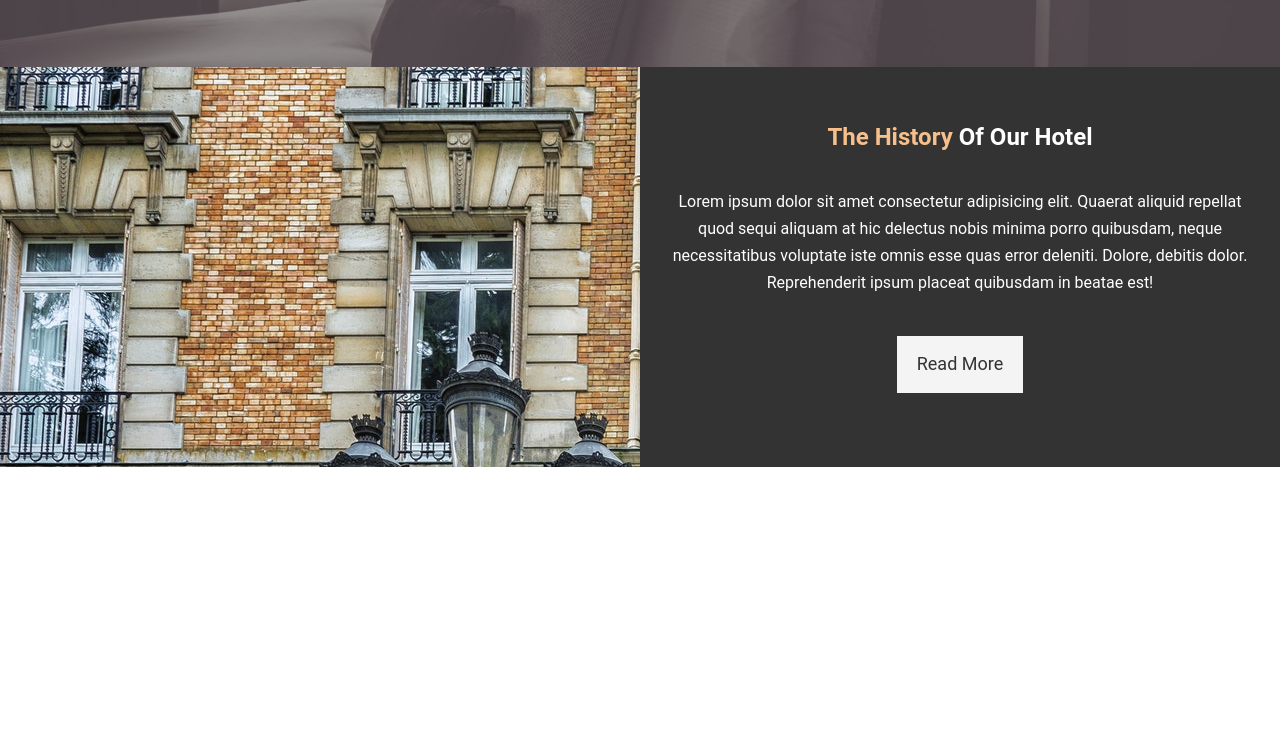
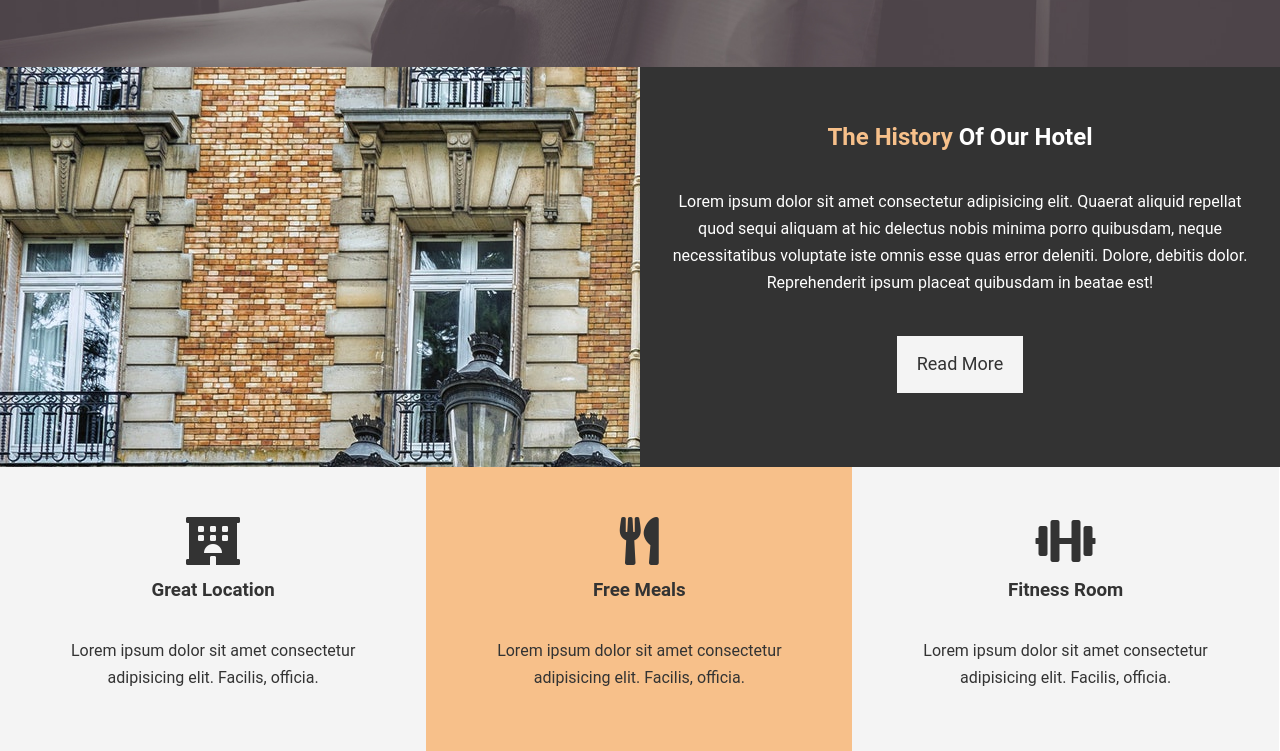
Before and after one commit to GlynWDavies-2019/HotelBT, a plain HTML site: page index.html in a window 1280 px wide. Shown: the part 614-1365 px from the top of the page. Before the commit the page ends 1081 px from the top, so only its background shows below. Drawn offline with Linux system fonts and the light colour scheme.

Commit message:
Completed features section

```diff
--- a/css/style.css
+++ b/css/style.css
@@ -69,8 +69,8 @@ p {
 }
 
 .bg-primary {
-    background: #333333;
-    color: #F7C08A;
+    background: #F7C08A;
+    color: #333333;
 }
 
 .btn:hover {
@@ -167,3 +167,16 @@ p {
 #home-info .info-content p {
     padding-bottom: 30px;
 }
+
+/* Features */
+
+.box {
+    float: left;
+    padding: 50px;
+    text-align: center;
+    width: 33.3%;
+}
+
+.box i {
+    margin-bottom: 10px;
+}
--- a/index.html
+++ b/index.html
@@ -6,6 +6,7 @@
     <meta http-equiv="X-UA-Compatible" content="ie=edge">
     <meta name="description" content="Welcome to the most extraordinary hotel in Boston Massachusetts">
     <meta name="keywords" content="hotel,boston hotel,new england hotel">
+    <link rel="stylesheet" href="https://use.fontawesome.com/releases/v5.6.1/css/all.css" integrity="sha384-gfdkjb5BdAXd+lj+gudLWI+BXq4IuLW5IT+brZEZsLFm++aCMlF1V92rMkPaX4PP" crossorigin="anonymous">
     <link rel="stylesheet" href="css/style.css">
     <title>Hotel BT | Welcome</title>
 </head>
@@ -46,5 +47,28 @@
             <a href="about.html" class="btn btn-light">Read More</a>
         </div>
     </section>
+    <section id="features">
+        <div class="box bg-light">
+            <i class="fas fa-hotel fa-3x"></i>
+            <h3>Great Location</h3>
+            <p>
+                Lorem ipsum dolor sit amet consectetur adipisicing elit. Facilis, officia.
+            </p>
+        </div>
+        <div class="box bg-primary">
+            <i class="fas fa-utensils fa-3x"></i>
+            <h3>Free Meals</h3>
+            <p>
+                Lorem ipsum dolor sit amet consectetur adipisicing elit. Facilis, officia.
+            </p>
+        </div>
+        <div class="box bg-light">
+            <i class="fas fa-dumbbell fa-3x"></i>
+            <h3>Fitness Room</h3>
+            <p>
+                Lorem ipsum dolor sit amet consectetur adipisicing elit. Facilis, officia.
+            </p>
+        </div>
+    </section>
 </body>
 </html>
```
